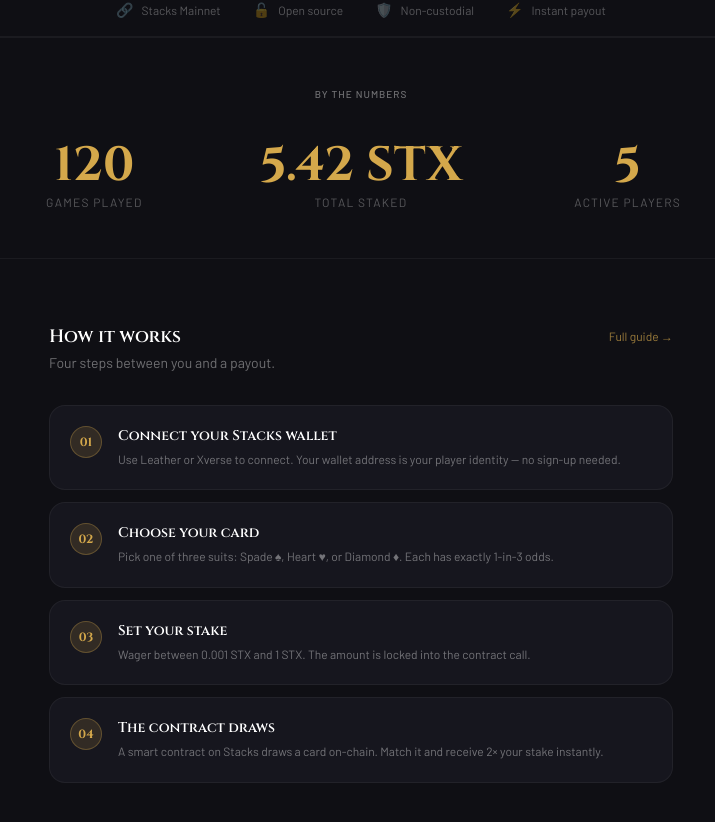
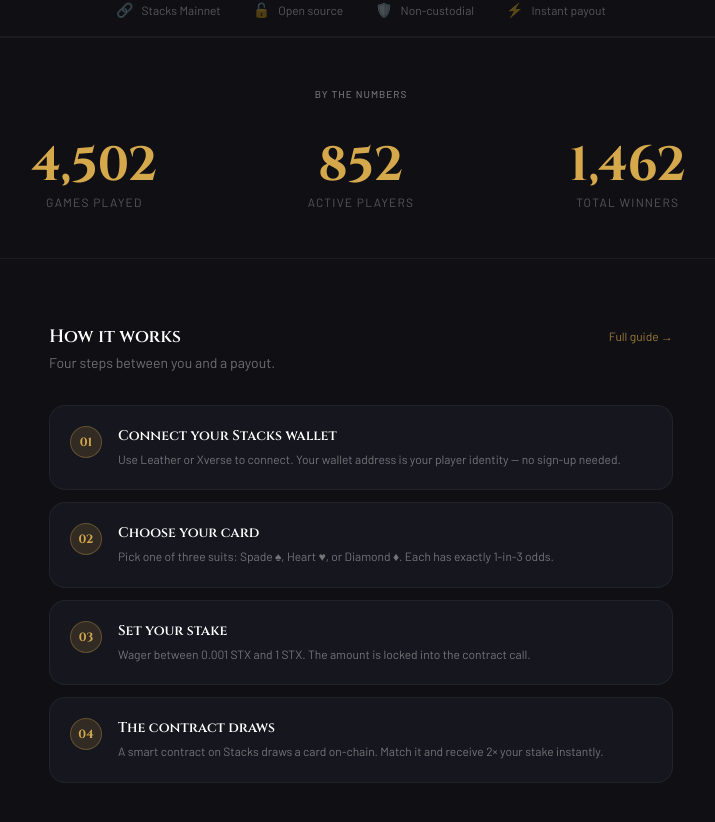
Before and after one commit to TheDEV111/Card-Simulation, a React (Vite) app: page / in a window 1280 px wide. Shown: the part 870-1692 px from the top of the page, without its empty margins (391-1106 px from the left). Built offline with nearby package versions, Linux system fonts and the light colour scheme; what @stacks/connect would draw is missing.

Commit message:
enhance(landing): use useLandingStats and scroll reveal in LandingStats

```diff
--- a/src/components/landing/LandingStats.jsx
+++ b/src/components/landing/LandingStats.jsx
@@ -1,21 +1,28 @@
-import { MOCK_GAMES, MOCK_LEADERBOARD } from "../../utils/mockData";
 import HeroStat from "../ui/HeroStat";
-import Divider from "../ui/Divider";
-import { formatSTX } from "../../utils/format";
-
-const totalGames   = MOCK_GAMES.length;
-const totalStaked  = MOCK_GAMES.reduce((s, g) => s + g.stake, 0);
-const totalPlayers = MOCK_LEADERBOARD.length;
+import { useLandingStats } from "../../hooks/useLandingStats";
+import { useScrollReveal } from "../../hooks/useScrollReveal";
+import { fadeInUpStyle } from "../../utils/animation";
 
 export default function LandingStats() {
+  const { totalGames, totalPlayers, totalWinners } = useLandingStats();
+  const [ref, visible] = useScrollReveal({ threshold: 0.1 });
+
   return (
-    <section className="border-y border-white/5 py-12 px-6">
+    <section ref={ref} className="border-y border-white/5 py-12 px-6">
       <div className="max-w-3xl mx-auto">
-        <p className="text-center label-caps mb-10">By the numbers</p>
+        <p className="text-center label-caps mb-10" style={fadeInUpStyle(visible, 0)}>
+          By the numbers
+        </p>
         <div className="grid grid-cols-3 gap-8">
-          <HeroStat label="Games played" value={totalGames} />
-          <HeroStat label="Total staked" value={5.42} suffix=" STX" animate={false} />
-          <HeroStat label="Active players" value={totalPlayers} />
+          {[
+            { label: "Games played", value: totalGames, delay: 60 },
+            { label: "Active players", value: totalPlayers, delay: 120 },
+            { label: "Total winners", value: totalWinners, delay: 180 },
+          ].map(({ label, value, delay }) => (
+            <div key={label} style={fadeInUpStyle(visible, delay)}>
+              <HeroStat label={label} value={value} />
+            </div>
+          ))}
         </div>
       </div>
     </section>
```
